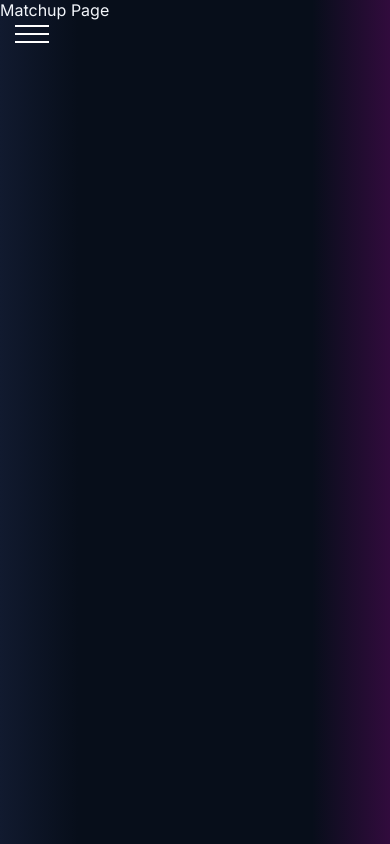
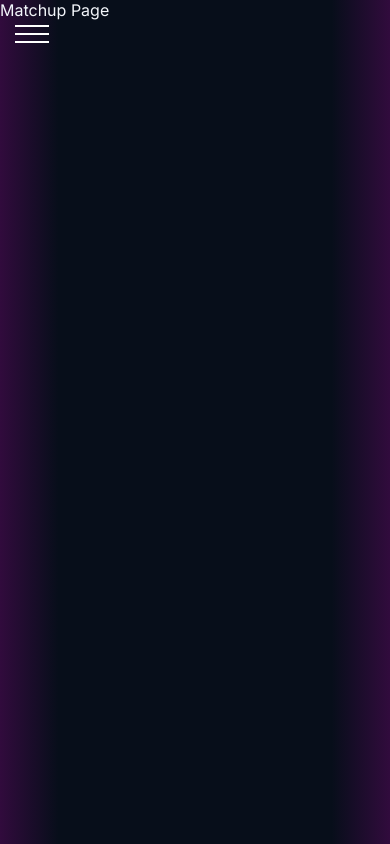
Before and after one commit to VitaliyaMaliutsina/lol-note, a Next.js app: page /matchup in a window 390 px wide. Built offline with nearby package versions, Linux system fonts and the light colour scheme.

Commit message:
фиксы после конфликтов

```diff
--- a/src/components/Sidebar/Sidebar.module.scss
+++ b/src/components/Sidebar/Sidebar.module.scss
@@ -92,6 +92,7 @@
     justify-content: center;
     width: 100%;
     max-width: 110px;
+    height: 100dvh;
     padding: 10px;
     border-radius: 8px;
     background-color: var(--color-bg-surface);
--- a/src/components/Stats/Stats.module.scss
+++ b/src/components/Stats/Stats.module.scss
@@ -26,11 +26,12 @@
     font-size: 18px;
     font-weight: bold;
     @media (max-width: 560px) {
-    margin-bottom: 10px;
-    @include below($mobile-xs) {
-      margin-top: 10px;
-      text-align: center;
-      font-size: 20px;
+      margin-bottom: 10px;
+      @include below($mobile-xs) {
+        margin-top: 10px;
+        text-align: center;
+        font-size: 20px;
+      }
     }
   }
 
--- a/src/styles/tokens/colors.css
+++ b/src/styles/tokens/colors.css
@@ -90,9 +90,9 @@
   /*пока что без переменных, чтоб подобрать цвет*/
   --gradient-bg: linear-gradient(
     to right,
-    #111a2f 0%,
-    var(--color-bg-page) 20%,
-    var(--color-bg-page) 80%,
+    rgb(64 10 73 / 0.74) 0%,
+    var(--color-bg-page) 15%,
+    var(--color-bg-page) 85%,
     rgb(64 10 73 / 0.74) 100%
   );
 }
```
Also changed, not shown: src/components/AchievementsBlock/AchievementsBlock.module.scss (+5 -3 lines).
